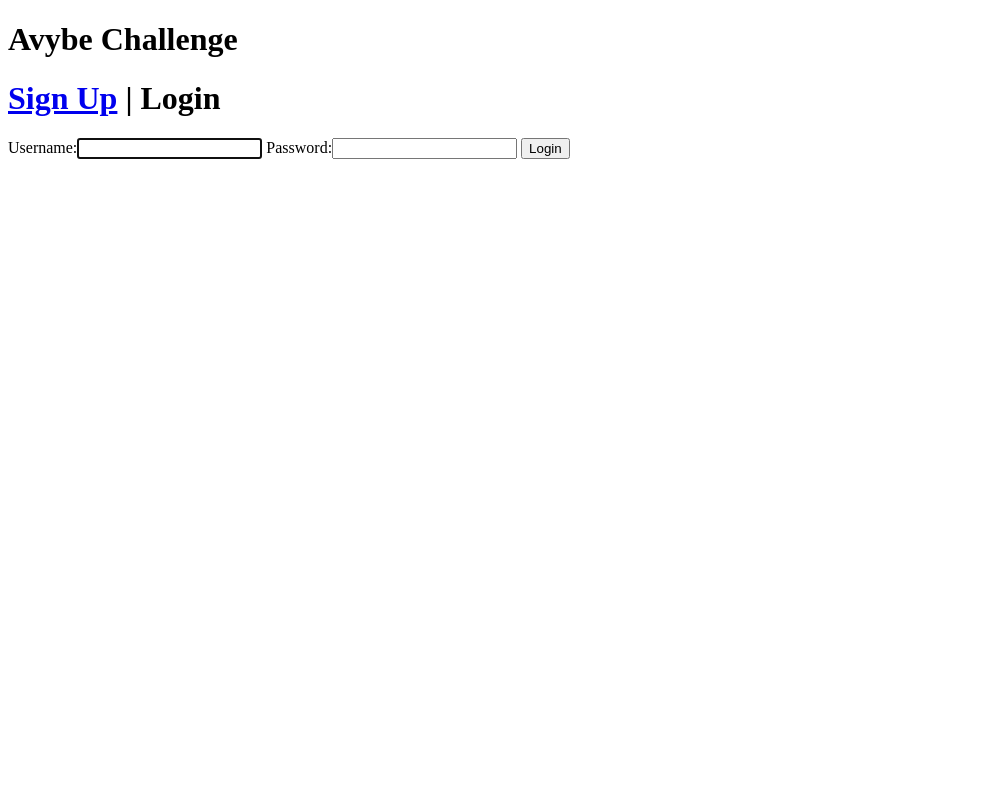
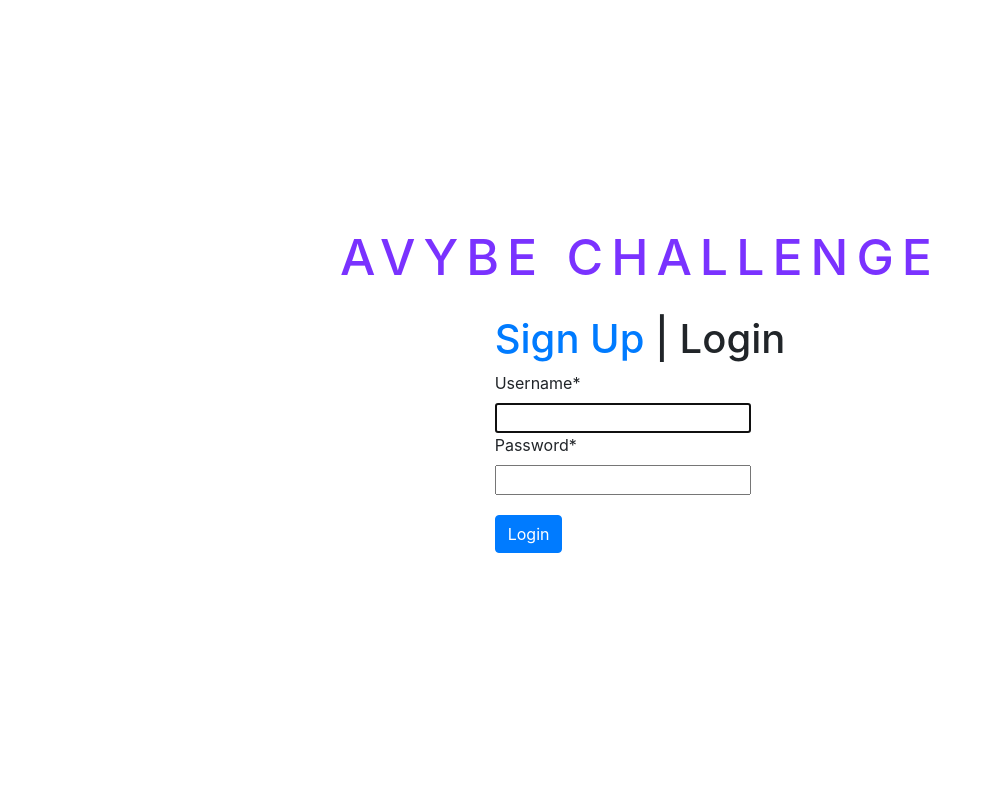
Before and after one commit to partridgep/avybe-challenge, a Django app: page /accounts/login/ in a window 1280 px wide. Shown: the whole page, without its empty margins (0-984 px from the left). Run offline with Django 3.2, Linux system fonts and the light colour scheme; some libraries are stand-ins or nearby versions.

Commit message:
adds stylization

```diff
--- a/avybechallenge/settings.py
+++ b/avybechallenge/settings.py
@@ -32,6 +32,7 @@ ALLOWED_HOSTS = []
 
 INSTALLED_APPS = [
     'main_app',
+    'crispy_forms',
     'django.contrib.admin',
     'django.contrib.auth',
     'django.contrib.contenttypes',
--- a/main_app/static/css/style.css
+++ b/main_app/static/css/style.css
@@ -0,0 +1,76 @@
+body {
+    display: flex;
+    min-height: 100vh;
+    flex-direction: column;
+    box-sizing: border-box;
+  }
+
+main {
+    display: flex;
+    flex: 1 0 auto;
+    flex-direction: column;
+    justify-content: flex-start;
+    align-items: centers;
+}
+
+.flex-ctr, .flex-start {
+    display: flex;
+    align-items: center;
+}
+
+.flex-ctr {
+    justify-content: center;
+}
+
+.flex-start {
+    justify-content: flex-start;
+}
+
+.welcome-page {
+    flex-direction: column;
+    width: 100vw;
+    min-height: 100vh;
+  }
+
+.user-form {
+    display: flex;
+    flex-direction: column;
+    justify-content: center;
+    padding: 20px;
+  }
+
+.title-part h1 {
+    font-size: 50px;
+    color: rgb(122, 50, 255);
+    text-transform: uppercase;
+    letter-spacing: 0.5rem;
+}
+
+.login-selector {
+    text-align: center;
+}
+
+.form {
+    width: 65vw;
+    margin: 0 auto;
+  }
+
+.btn {
+    margin-top: 20px;
+}
+
+.user-info {
+    background: linear-gradient(rgb(199, 200, 243), rgb(130, 117, 207));
+    border-radius: 10px;
+    padding: 50px;
+}
+
+.user-picture {
+    height: 300px;
+    margin: 30px;
+    border-radius: 30px;
+}
+
+.user-nickname .btn {
+    margin: 0;
+}
--- a/main_app/templates/base.html
+++ b/main_app/templates/base.html
@@ -6,6 +6,10 @@
     <meta charset="UTF-8">
     <meta name="viewport" content="width=device-width, initial-scale=1.0">
     <link rel="stylesheet" href="{% static 'css/style.css' %}">
+    <link rel="stylesheet" href="https://stackpath.bootstrapcdn.com/bootstrap/4.5.2/css/bootstrap.min.css" integrity="sha384-JcKb8q3iqJ61gNV9KGb8thSsNjpSL0n8PARn9HuZOnIxN0hoP+VmmDGMN5t9UJ0Z" crossorigin="anonymous">
+    <script src="https://code.jquery.com/jquery-3.5.1.slim.min.js" integrity="sha384-DfXdz2htPH0lsSSs5nCTpuj/zy4C+OGpamoFVy38MVBnE+IbbVYUew+OrCXaRkfj" crossorigin="anonymous"></script>
+    <script src="https://cdn.jsdelivr.net/npm/popper.js@1.16.1/dist/umd/popper.min.js" integrity="sha384-9/reFTGAW83EW2RDu2S0VKaIzap3H66lZH81PoYlFhbGU+6BZp6G7niu735Sk7lN" crossorigin="anonymous"></script>
+    <script src="https://stackpath.bootstrapcdn.com/bootstrap/4.5.2/js/bootstrap.min.js" integrity="sha384-B4gt1jrGC7Jh4AgTPSdUtOBvfO8shuf57BaghqFfPlYxofvL8/KUEfYiJOMMV+rV" crossorigin="anonymous"></script>
     <title>Avybe Challenge</title>
 </head>
 <body>
--- a/main_app/templates/main_app/profile_form.html
+++ b/main_app/templates/main_app/profile_form.html
@@ -1,6 +1,7 @@
 {% extends 'base.html' %}
 
 {% block content %}
+    <div class='user-form flex-ctr'>
         {% if object %}
         <h1>Edit your Nickname</span></h1>
         {% else %}
@@ -11,6 +12,7 @@
             <table>
                 {{ form.as_table  }}
             </table>
-        <input type="submit" value="Submit" class="btn">
+            <input type="submit" value="Submit" class="btn btn-primary">
         </form>
+    </div>
 {% endblock %}
--- a/main_app/templates/registration/login.html
+++ b/main_app/templates/registration/login.html
@@ -1,19 +1,18 @@
 {% extends 'home.html' %}
+{% load crispy_forms_tags %}
 
 {% block content %}
 
-<div class="welcome-page">
+<div class="welcome-page flex-ctr">
     <div class="title-part">
-        <div class="title-wrapper">
             <h1>Avybe Challenge</h1>
-        </div>
     </div>
     <div class="user-form">
         <h1 class="login-selector"><a href="{% url 'signup' %}">Sign Up</a> | Login</h1>
         {% if error_messsage %}<p class="red-text">{{ error_message }}</p>{% endif %}
         <form method="POST" action='{% url "login" %}'>
             {% csrf_token %}
-            {{ form }}
+            {{ form | crispy }}
             <input type="submit" class="btn btn-primary" value="Login"></input>
             <input type="hidden" name="next" value="{{ next }}"></input>
         </form>
```
Also changed, not shown: main_app/templates/home.html (+37 -14 lines), main_app/templates/registration/signup.html (+3 -4 lines). Lines whose indentation alone changed are shown as unchanged.
